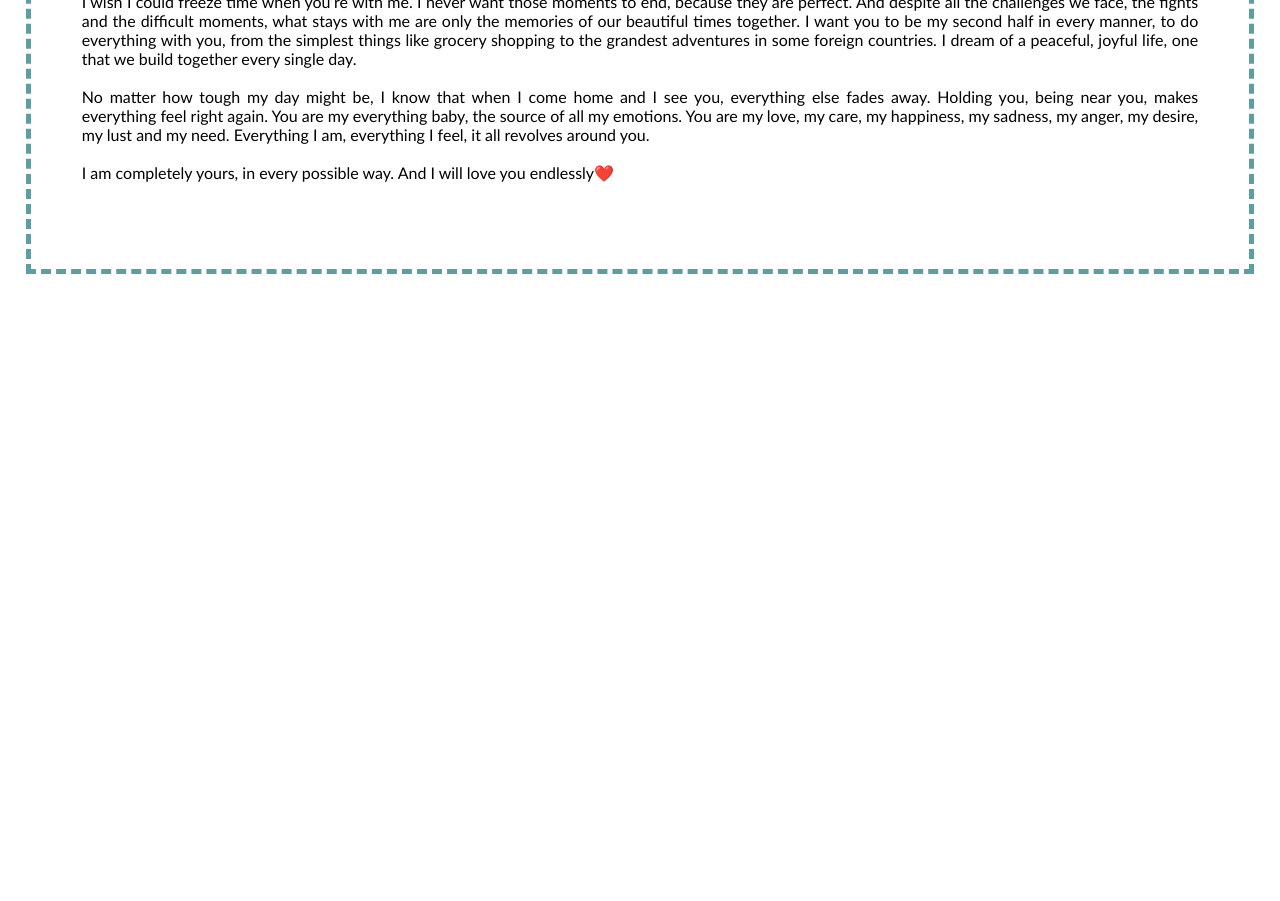
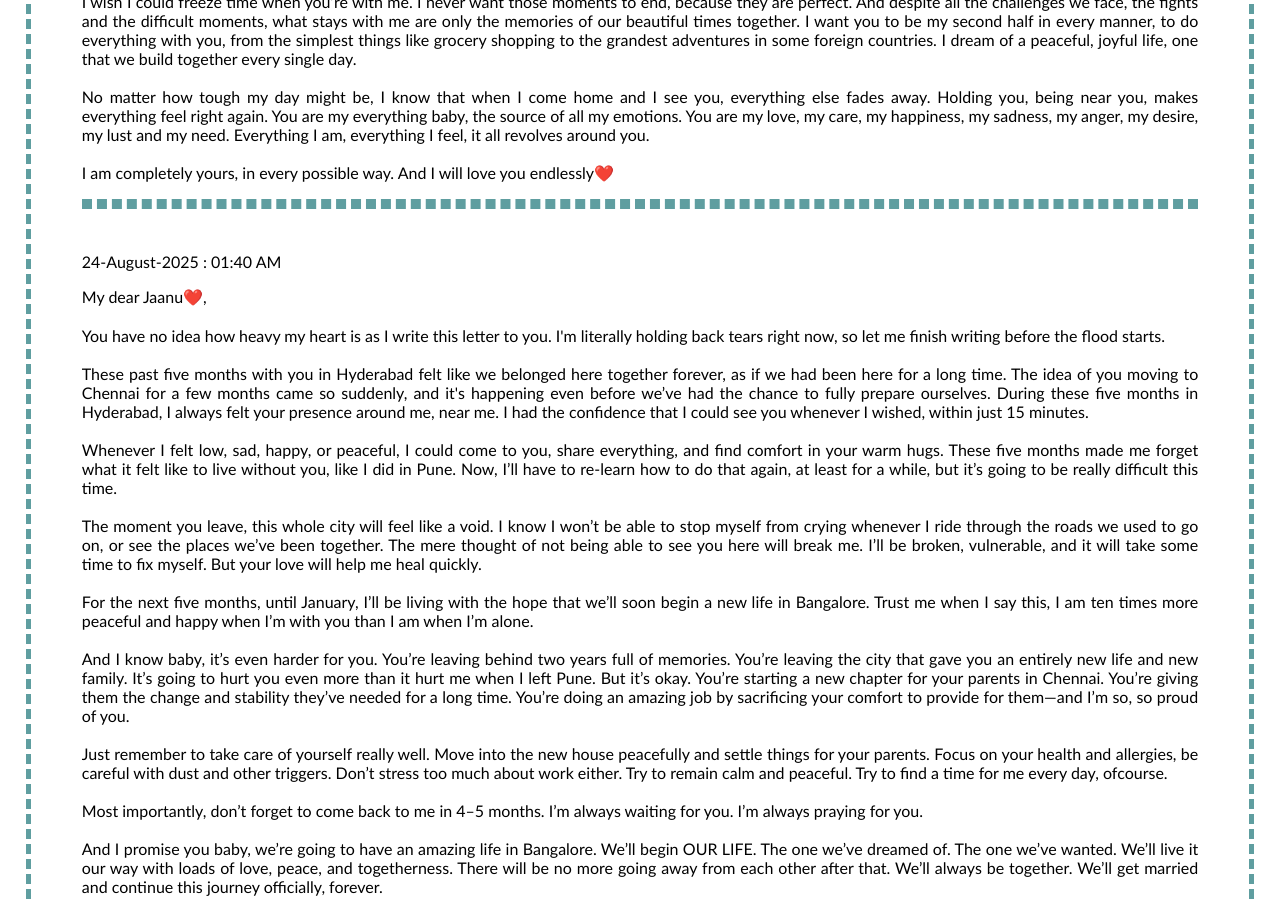
Before and after one commit to abbasmirza7/mysite, a plain HTML site: page darling.html in a window 1280 px wide. Shown: the part 3802-4703 px from the top of the page. Before the commit the page ends 4102 px from the top, so only its background shows below. Drawn offline with Linux system fonts and the light colour scheme.

Commit message:
Update darling.html

```diff
--- a/darling.html
+++ b/darling.html
@@ -109,6 +109,33 @@ I wish I could freeze time when you’re with me. I never want those moments to
 No matter how tough my day might be, I know that when I come home and I see you, everything else fades away. Holding you, being near you, makes everything feel right again. You are my everything baby, the source of all my emotions. You are my love, my care, my happiness, my sadness, my anger, my desire, my lust and my need. Everything I am, everything I feel, it all revolves around you.
 <br><br>
 I am completely yours, in every possible way. And I will love you endlessly❤️
+</p>
+<hr style="border: 5px dashed cadetblue;"/><br>
+<p>24-August-2025 : 01:40 AM</p>
+<p>
+My dear Jaanu❤️,
 <br><br>
+You have no idea how heavy my heart is as I write this letter to you. I'm literally holding back tears right now, so let me finish writing before the flood starts.
+<br><br>
+These past five months with you in Hyderabad felt like we belonged here together forever, as if we had been here for a long time. The idea of you moving to Chennai for a few months came so suddenly, and it's happening even before we’ve had the chance to fully prepare ourselves. During these five months in Hyderabad, I always felt your presence around me, near me. I had the confidence that I could see you whenever I wished, within just 15 minutes.
+<br><br>
+Whenever I felt low, sad, happy, or peaceful, I could come to you, share everything, and find comfort in your warm hugs. These five months made me forget what it felt like to live without you, like I did in Pune. Now, I’ll have to re-learn how to do that again, at least for a while, but it’s going to be really difficult this time.
+<br><br>
+The moment you leave, this whole city will feel like a void. I know I won’t be able to stop myself from crying whenever I ride through the roads we used to go on, or see the places we’ve been together. The mere thought of not being able to see you here will break me. I’ll be broken, vulnerable, and it will take some time to fix myself. But your love will help me heal quickly.
+<br><br>
+For the next five months, until January, I’ll be living with the hope that we’ll soon begin a new life in Bangalore. Trust me when I say this, I am ten times more peaceful and happy when I’m with you than I am when I’m alone.
+<br><br>
+And I know baby, it’s even harder for you. You’re leaving behind two years full of memories. You’re leaving the city that gave you an entirely new life and new family. It’s going to hurt you even more than it hurt me when I left Pune. But it’s okay. You’re starting a new chapter for your parents in Chennai. You’re giving them the change and stability they’ve needed for a long time. You’re doing an amazing job by sacrificing your comfort to provide for them—and I’m so, so proud of you.
+<br><br>
+Just remember to take care of yourself really well. Move into the new house peacefully and settle things for your parents. Focus on your health and allergies, be careful with dust and other triggers. Don’t stress too much about work either. Try to remain calm and peaceful. Try to find a time for me every day, ofcourse.
+<br><br>
+Most importantly, don’t forget to come back to me in 4–5 months. I’m always waiting for you. I’m always praying for you.
+<br><br>
+And I promise you baby, we’re going to have an amazing life in Bangalore. We’ll begin OUR LIFE. The one we’ve dreamed of. The one we’ve wanted. We’ll live it our way with loads of love, peace, and togetherness. There will be no more going away from each other after that. We’ll always be together. We’ll get married and continue this journey officially, forever.
+<br><br>
+Also... I have a small surprise planned, but that’s for after we move to Bangalore. I won’t reveal it until then.
+<br><br>
+I love you so much, my love. Life may be hard for the next few months, but let’s stay strong together. You and I, together, we can withstand any hardship with ease❤️
+</p>
 </div>
   </body>
```
